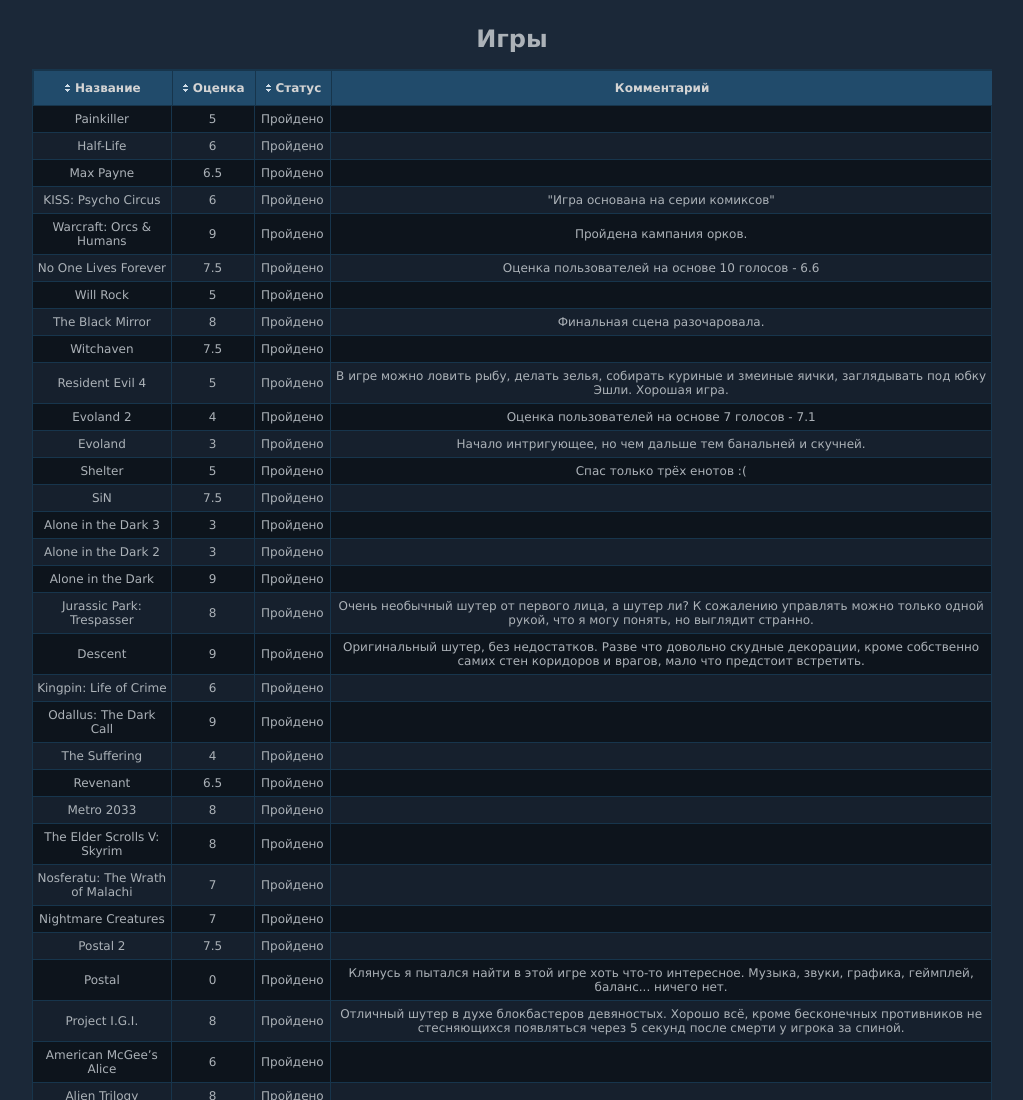
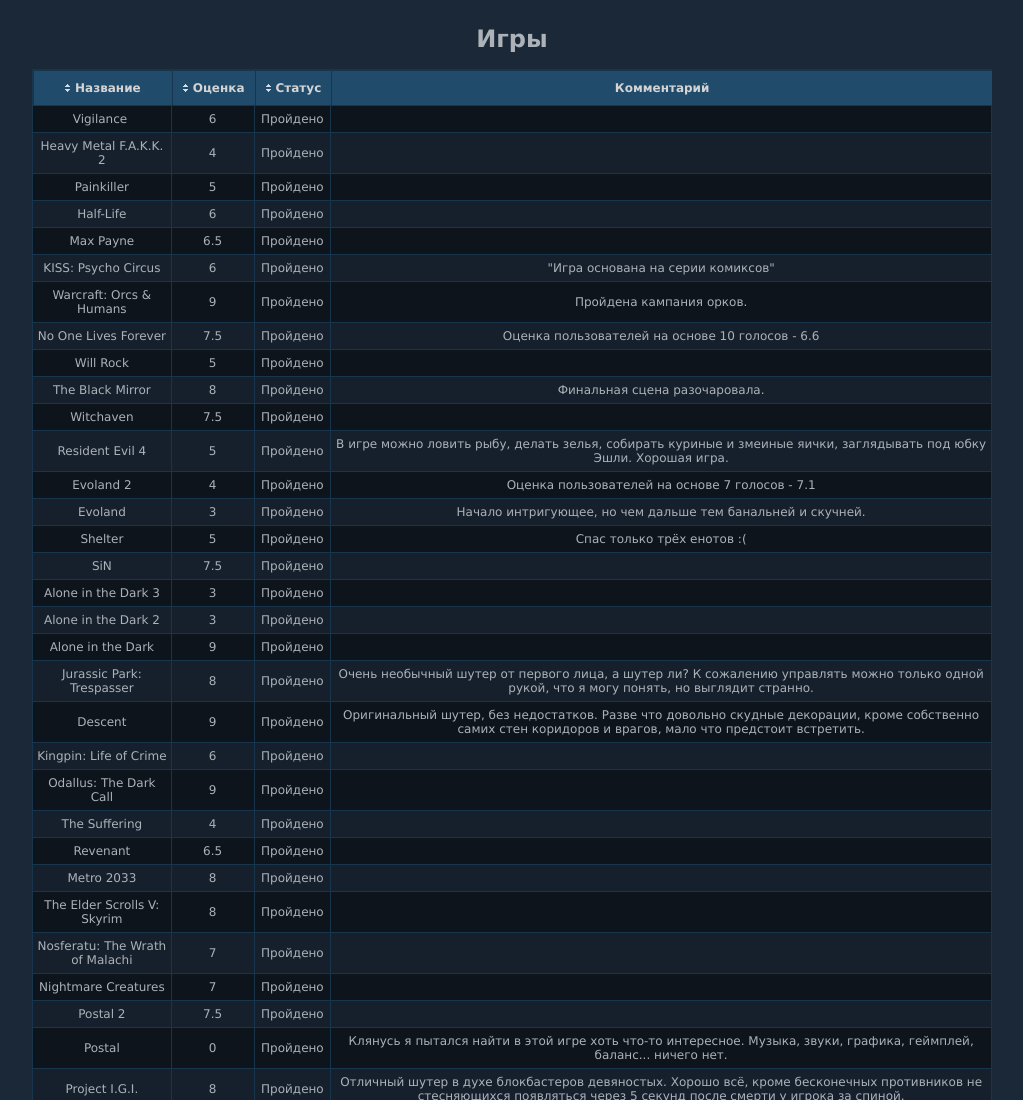
Before and after one commit to CL17/CL17, a plain HTML site: page index.html in a window 1280 px wide. Shown: the top 1100 px of the page, without its empty margins (128-1151 px from the left). Drawn offline with Linux system fonts and the light colour scheme.

Commit message:
Update index.html

```diff
--- a/index.html
+++ b/index.html
@@ -37,6 +37,18 @@ table tr:nth-child(even) td{background-color:#16202d;}
 		<tbody>
 
 			<!--Добавлять сюда-->
+			<tr>
+				<td>Vigilance </td>
+				<td>6</td>
+				<td>Пройдено</td>
+				<td></td>
+			</tr>
+			<tr>
+				<td>Heavy Metal F.A.K.K. 2</td>
+				<td>4</td>
+				<td>Пройдено</td>
+				<td></td>
+			</tr>
 			<tr>
 				<td>Painkiller</td>
 				<td>5</td>
```
